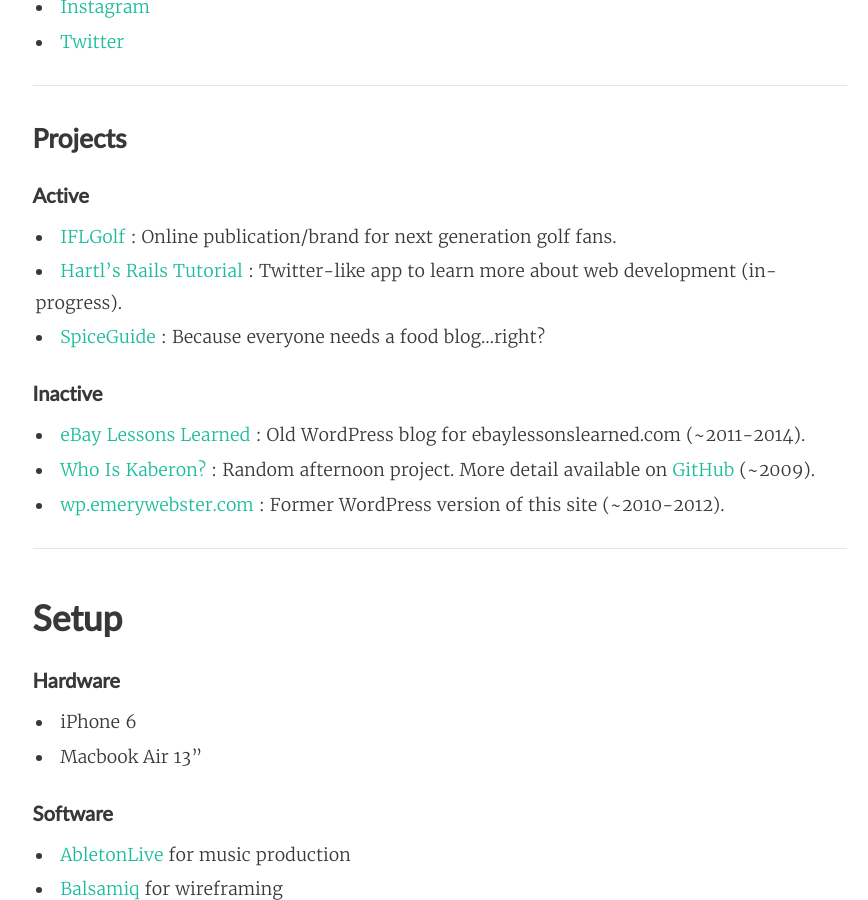
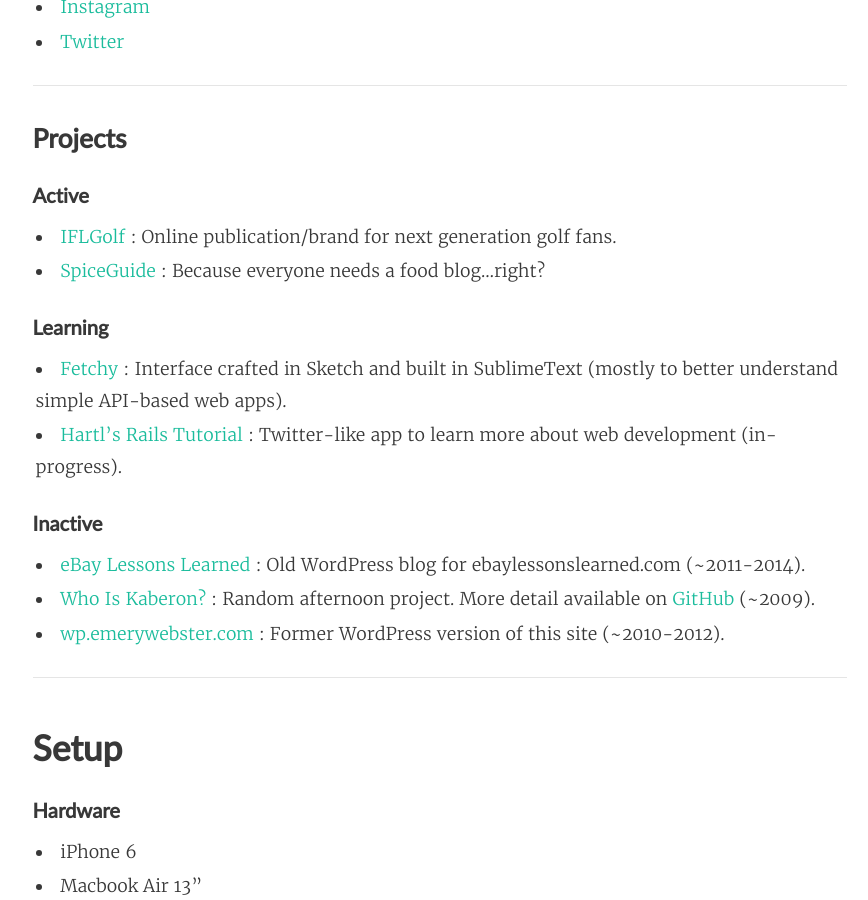
Before and after one commit to emerywebster/emerywebster.github.io, a Jekyll site: the page built from about.md, in a window 1280 px wide and 900 px high, scrolled down 1156 px. Shown: the whole window, without its empty margins (200-1068 px from the left). Built offline with Jekyll 4.4.1, drawn with Linux system fonts in a browser that asks for light colours; nearby versions of some CDN libraries; Markdown is read by kramdown in place of the engine named in the settings.

Commit message:
update projects

```diff
--- a/about.md
+++ b/about.md
@@ -41,8 +41,12 @@ Hello there! I'm Webb &mdash; a super-generalist living in Denver, Colorado.
 #### Active
 
 - [IFLGolf](http://ifl.golf) : Online publication/brand for next generation golf fans.
+- [SpiceGuide](http://spicegui.de) : Because everyone needs a food blog...right?
+
+#### Learning
+
+- [Fetchy](http://fetchy.emerywebster.com/) : Interface crafted in Sketch and built in SublimeText (mostly to better understand simple API-based web apps).
 - [Hartl's Rails Tutorial](http://ewh-rails-sample.herokuapp.com/) : Twitter-like app to learn more about web development (in-progress).
-- [SpiceGuide](http://spicegui.de) : Because everyone needs a food blog...right?
 
 #### Inactive
 
```
